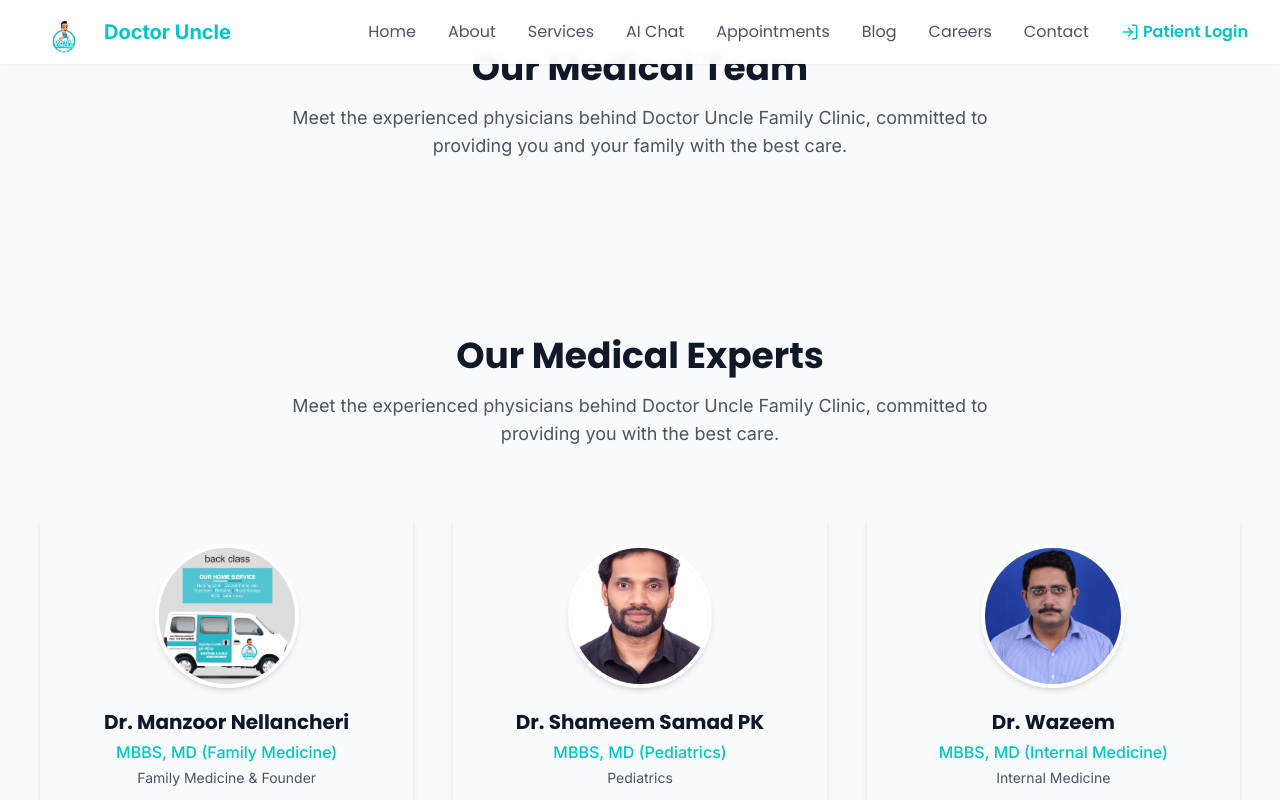
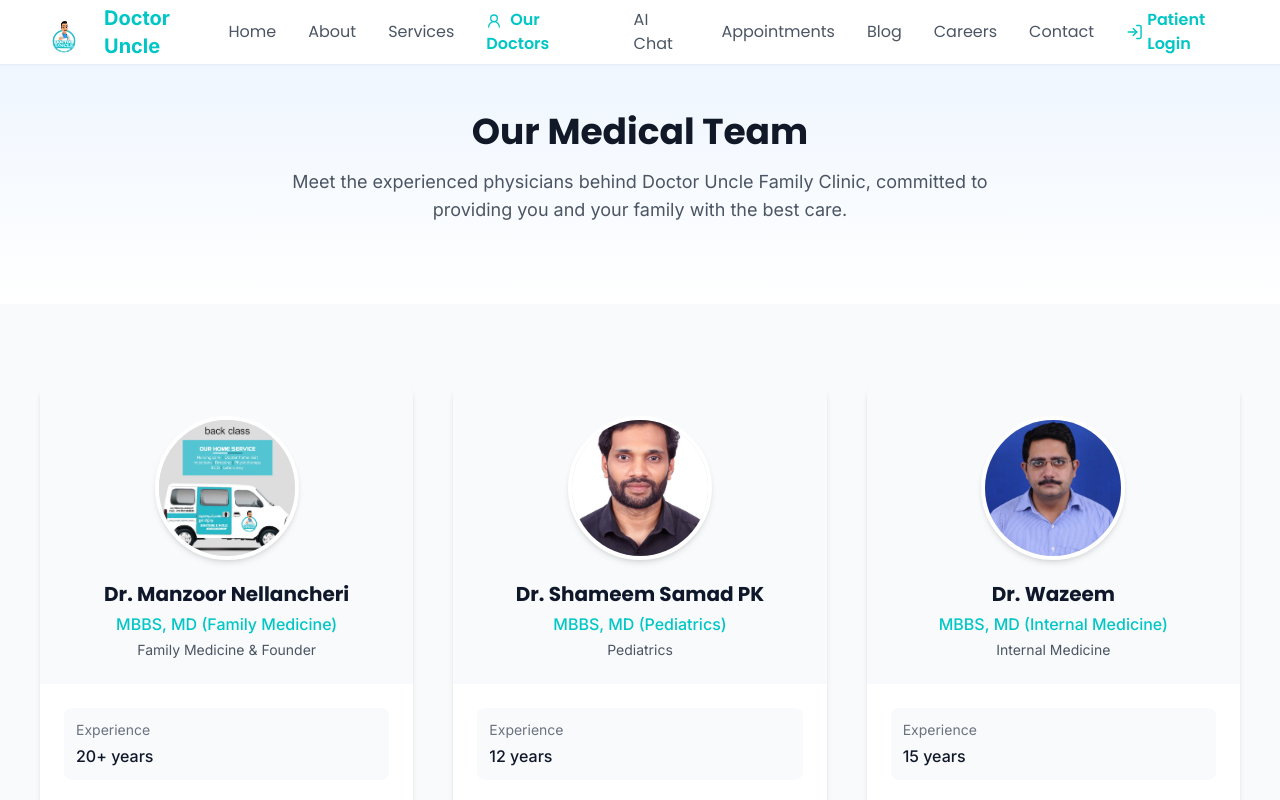
Before and after one commit to manzoornel/trustcare-pathway, a React (Vite) app: page /doctors in a window 1280 px wide. Shown: the top 800 px of the page. Built offline with nearby package versions, Linux system fonts and the light colour scheme.

Commit message:
Add doctors profiles tab
Adds a new tab for doctor profiles under the services section.

```diff
--- a/src/components/Navbar.tsx
+++ b/src/components/Navbar.tsx
@@ -1,6 +1,6 @@
 
 import { useState } from 'react';
-import { Menu, X, LogIn } from 'lucide-react';
+import { Menu, X, LogIn, UserRound } from 'lucide-react';
 import { Link, useLocation } from 'react-router-dom';
 import { useAuth } from '@/contexts/AuthContext';
 
@@ -18,6 +18,10 @@ const Navbar = () => {
   }, {
     name: 'Services',
     href: '/services'
+  }, {
+    name: 'Our Doctors',
+    href: '/doctors',
+    icon: UserRound
   }, {
     name: 'AI Chat',
     href: '/ai-chat'
@@ -58,7 +62,7 @@ const Navbar = () => {
           {/* Desktop menu */}
           <div className="hidden md:flex items-center space-x-8">
             {menuItems.map(item => <Link key={item.name} to={item.href} className={`${isActive(item.href) ? "text-primary font-semibold" : "text-gray-600 hover:text-primary"} transition-colors duration-200 font-display`}>
-                {item.name}
+                {item.icon && <item.icon className="inline-block mr-1 h-4 w-4" />} {item.name}
               </Link>)}
 
             {auth.isAuthenticated ? (
@@ -91,7 +95,7 @@ const Navbar = () => {
       {isOpen && <div className="md:hidden animate-fade-in">
           <div className="px-2 pt-2 pb-3 space-y-1 bg-white">
             {menuItems.map(item => <Link key={item.name} to={item.href} className={`block px-3 py-2 text-base font-medium ${isActive(item.href) ? "text-primary" : "text-gray-600 hover:text-primary"} font-display`} onClick={() => setIsOpen(false)}>
-                {item.name}
+                {item.icon && <item.icon className="inline-block mr-1 h-4 w-4" />} {item.name}
               </Link>)}
 
             {auth.isAuthenticated ? (
--- a/src/components/doctors/DoctorProfiles.tsx
+++ b/src/components/doctors/DoctorProfiles.tsx
@@ -57,14 +57,16 @@ const DoctorProfiles = ({ featuredOnly = true }: DoctorProfilesProps) => {
   return (
     <div className="py-20 bg-gray-50">
       <div className="max-w-7xl mx-auto px-6 sm:px-8 lg:px-10">
+        {featuredOnly && (
           <div className="text-center mb-16">
             <h2 className="text-4xl font-bold text-gray-900 mb-4">Our Medical Experts</h2>
             <p className="mt-4 text-lg text-gray-600 max-w-3xl mx-auto">
               Meet the experienced physicians behind Doctor Uncle Family Clinic, committed to providing you with the best care.
             </p>
           </div>
+        )}
 
-        <div className="grid grid-cols-1 lg:grid-cols-3 gap-10">
+        <div className="grid grid-cols-1 md:grid-cols-2 lg:grid-cols-3 gap-10">
           {displayedDoctors.map((doctor, index) => (
             <div key={index} className="flex justify-center">
               <DoctorCard
--- a/src/pages/Doctors.tsx
+++ b/src/pages/Doctors.tsx
@@ -4,11 +4,8 @@ import { Helmet } from "react-helmet";
 import Navbar from "@/components/Navbar";
 import Footer from "@/components/Footer";
 import DoctorProfiles from "@/components/doctors/DoctorProfiles";
-import { useTheme } from "@/contexts/ThemeContext";
 
 const Doctors = () => {
-  const { theme } = useTheme();
-
   // Scroll to top on page load
   useEffect(() => {
     window.scrollTo(0, 0);
@@ -25,10 +22,10 @@ const Doctors = () => {
       </Helmet>
 
       <Navbar />
-      <main>
-        <div className="py-12 bg-gray-50">
+      <main className="pt-16">
+        <div className="py-12 bg-gradient-to-b from-blue-50 to-white">
           <div className="max-w-7xl mx-auto px-4 sm:px-6 lg:px-8">
-            <div className="text-center mb-12">
+            <div className="text-center mb-8">
               <h1 className="text-4xl font-bold text-gray-900 mb-4">Our Medical Team</h1>
               <p className="mt-4 text-lg text-gray-600 max-w-3xl mx-auto">
                 Meet the experienced physicians behind Doctor Uncle Family Clinic, committed to providing you and your family with the best care.
```
Lines whose indentation alone changed are shown as unchanged.
